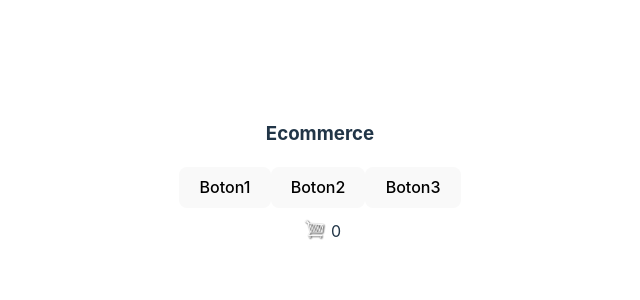
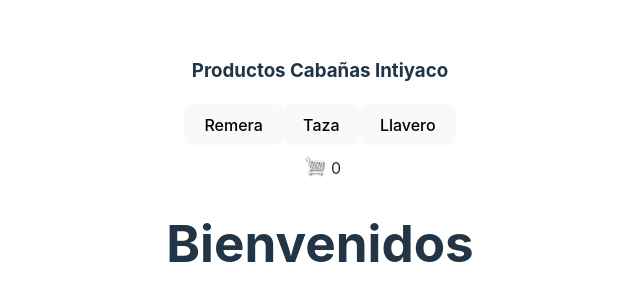
Before and after one commit to marcosfide/EcommerceIntiyaco, a React (Vite) app: page / in a window 1280 px wide. Shown: the part 228-528 px from the top of the page, without its empty margins (320-960 px from the left). Built offline with nearby package versions, Linux system fonts and the light colour scheme.

Commit message:
agregando ItemListContainer

```diff
--- a/src/App.jsx
+++ b/src/App.jsx
@@ -1,6 +1,7 @@
 import { useState } from 'react'
 import NavBar from './components/NavBar/NavBar'
 import './App.css'
+import ItemListContainer from './components/ItemListContainer/ItemListContainer'
 
 function App() {
   const [count, setCount] = useState(0)
@@ -8,7 +9,8 @@ function App() {
   return (
     <>
       <div className='App'>
-        <NavBar />
+        <NavBar/>
+        <ItemListContainer greeting={'Bienvenidos'}/>
       </div>
     </>
   )
--- /dev/null
+++ b/src/components/ItemListContainer/ItemListContainer.jsx
@@ -0,0 +1,9 @@
+const ItemListContainer = ({greeting}) => {
+    return(
+        <div>
+            <h1>{greeting}</h1>
+        </div>
+    )
+}
+
+export default ItemListContainer;
--- a/src/components/NavBar/NavBar.jsx
+++ b/src/components/NavBar/NavBar.jsx
@@ -3,11 +3,11 @@ import CartWidget from "../CartWidget/CartWidget"
 const NavBar = () => {
     return (
         <nav>
-        <h3>Ecommerce</h3>
+        <h3>Productos Cabañas Intiyaco</h3>
             <div>
-                <button>Boton1</button>
-                <button>Boton2</button>
-                <button>Boton3</button>
+                <button>Remera</button>
+                <button>Taza</button>
+                <button>Llavero</button>
             </div>
             <CartWidget/>
         </nav>
```
